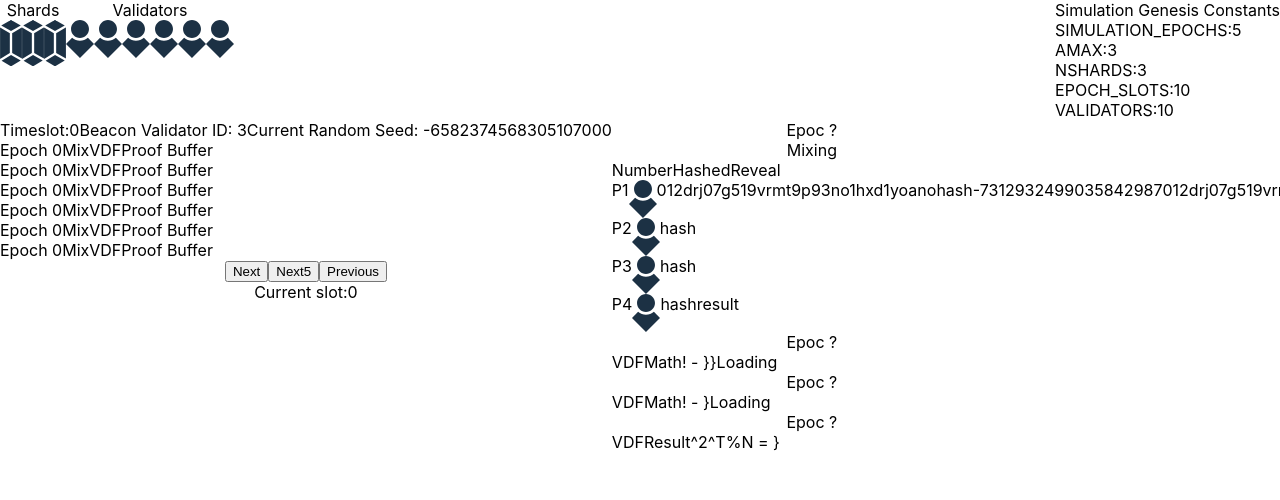
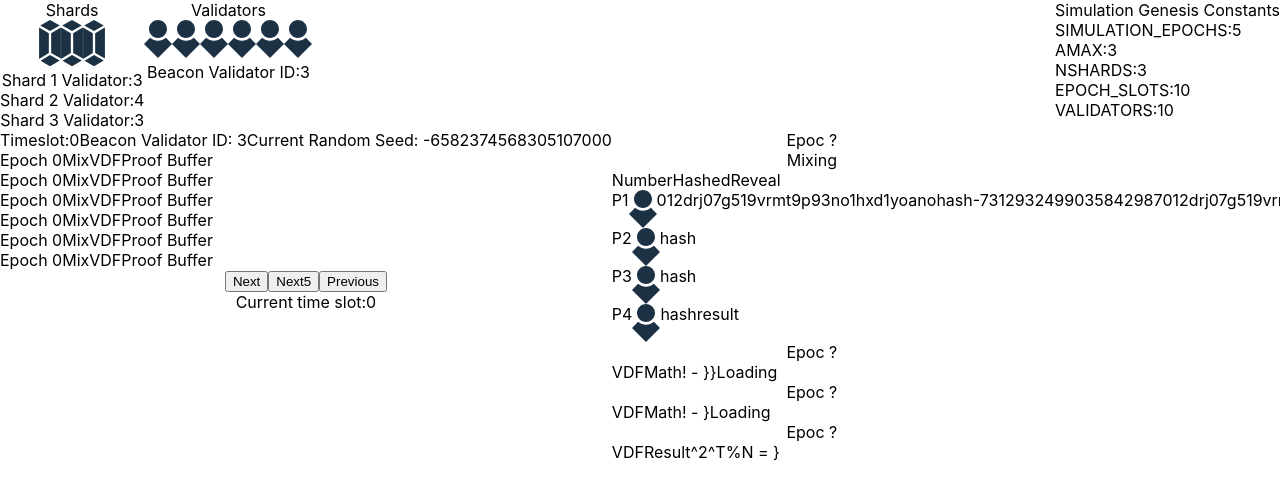
Before and after one commit to beacon-thugs-harmony/beacon_thugs_frontend, a React (Create React App) app: page / in a window 1280 px wide. Shown: the top 500 px of the page. Built offline with nearby package versions, Linux system fonts and the light colour scheme.

Commit message:
Add to header: Shard validator IDs, Beacon validator IDs

```diff
--- a/src/components/Header.js
+++ b/src/components/Header.js
@@ -16,12 +16,17 @@ class Header extends Component {
             <img src={shard} />
             <img src={shard} />
             <img src={shard} />
+            <div>Shard 1 Validator:{this.props.data[this.props.step].shard_validator[0]}</div>
+            <div>Shard 2 Validator:{this.props.data[this.props.step].shard_validator[1]}</div>
+            <div>Shard 3 Validator:{this.props.data[this.props.step].shard_validator[2]}</div>
+
           </div>
           <div>
             <div>Validators</div>
             {this.state.humans.map((v, k) => {
               return <img src={person} key={k} />;
             })}
+            <div>Beacon Validator ID:{this.props.data[this.props.step].current_beacon_validator_id}</div>
           </div>
         </Layout>
         <div style={{ textAlign: 'left' }}>
--- a/src/components/Timeline.js
+++ b/src/components/Timeline.js
@@ -8,7 +8,7 @@ class Timeline extends Component {
     return (
       <div>
         <div style={{ display: 'flex', flexDirection: 'row' }}>
-          <div>Timeslot:{this.props.data[this.props.step].current_epoch_id}</div>
+          <div>Timeslot:{this.props.data[this.props.step].current_timeslot_id}</div>
           <div>Beacon Validator ID: {this.props.data[this.props.step].current_beacon_validator_id}</div>
           <div>Current Random Seed: {this.props.data[this.props.step].current_random_seed_r_j} </div>
         </div>
@@ -43,7 +43,7 @@ class Timeline extends Component {
           Previous
          </button>
 
-        <div>Current slot:{this.props.step}</div>
+        <div>Current time slot:{this.props.step}</div>
       </div>
     );
   }
```
